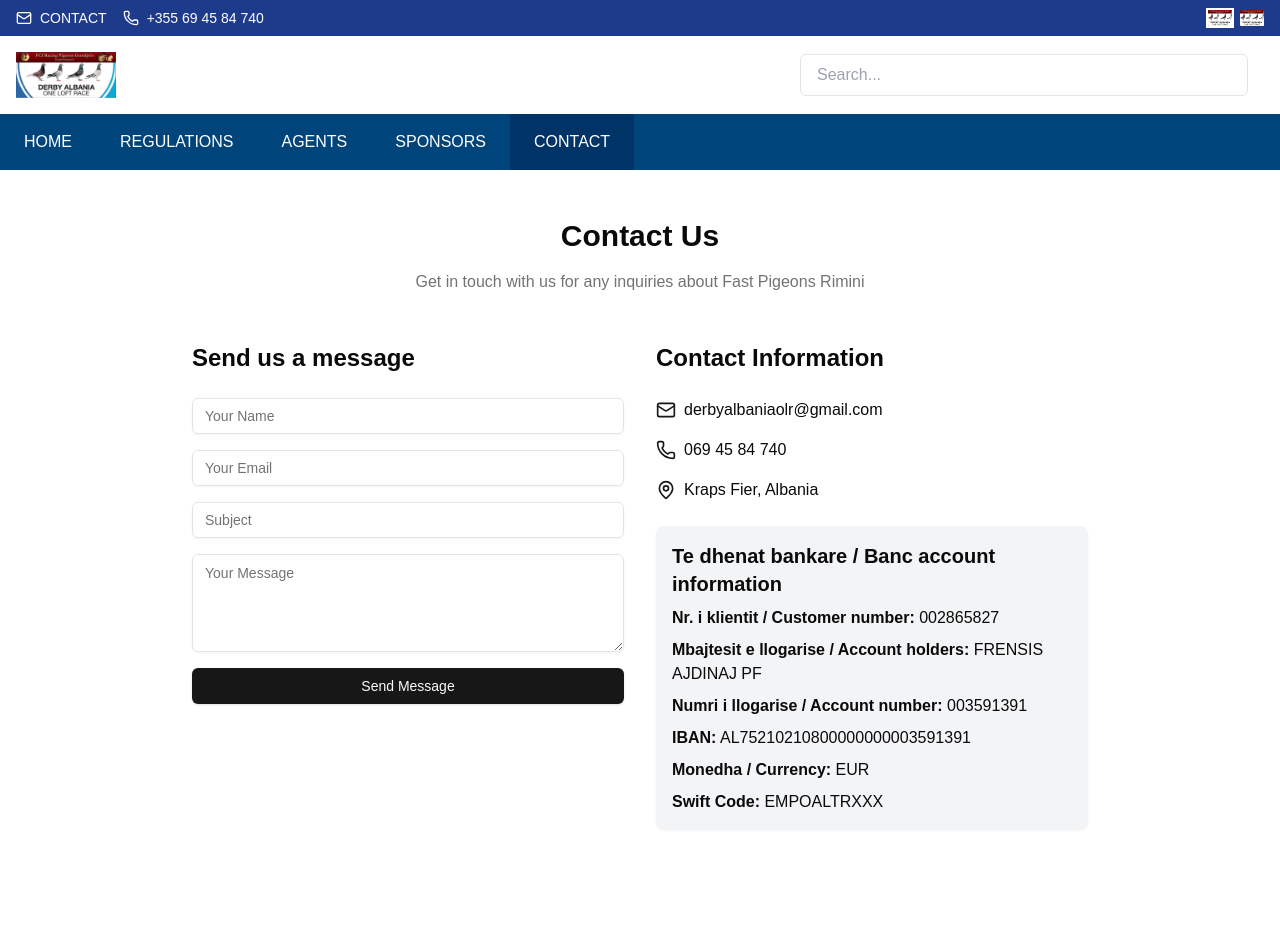
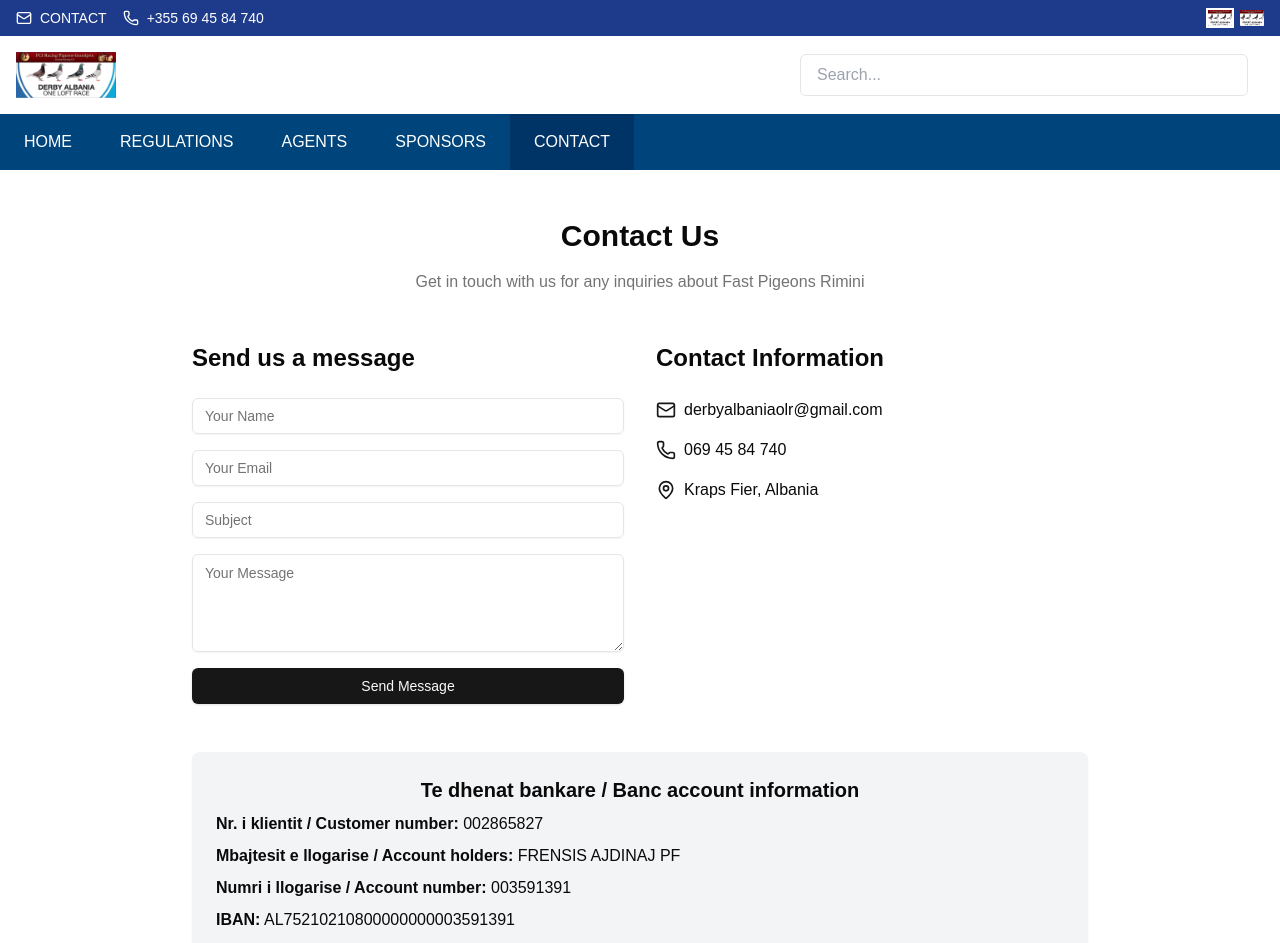
Before and after one commit to Marsela1234/pigeons, a Next.js app: page /contact in a window 1280 px wide. Shown: the top 943 px of the page. Before the commit the page ends 878 px from the top, so only its background shows below. Built offline with nearby package versions, Linux system fonts and the light colour scheme.

Commit message:
Update page.tsx

```diff
--- a/app/contact/page.tsx
+++ b/app/contact/page.tsx
@@ -10,7 +10,7 @@ export default function Contact() {
       <Header />
       <main className="container mx-auto px-4 py-12">
         <div className="max-w-4xl mx-auto space-y-12">
-          {/* Page title and description */}
+          {/* Title */}
           <div className="text-center space-y-4">
             <h1 className="text-3xl font-bold">Contact Us</h1>
             <p className="text-muted-foreground">
@@ -18,9 +18,9 @@ export default function Contact() {
             </p>
           </div>
 
-          {/* Contact Form and Info Grid */}
+          {/* 2-column layout: Form + Contact Info */}
           <div className="grid gap-8 md:grid-cols-2">
-            {/* Contact Form */}
+            {/* Form */}
             <div className="space-y-6">
               <h2 className="text-2xl font-semibold">Send us a message</h2>
               <form className="space-y-4">
@@ -34,7 +34,7 @@ export default function Contact() {
               </form>
             </div>
 
-            {/* Contact Info & Bank Data */}
+            {/* Contact Info */}
             <div className="space-y-6">
               <h2 className="text-2xl font-semibold">Contact Information</h2>
               <div className="space-y-4">
@@ -51,22 +51,23 @@ export default function Contact() {
                   <span>Kraps Fier, Albania</span>
                 </div>
               </div>
+            </div>
+          </div>
 
-              {/* Bank Account Info */}
-              <div className="mt-8 space-y-2 bg-gray-100 p-4 rounded-lg shadow-sm">
-                <h3 className="text-xl font-semibold">
+          {/* Separate Full-Width Row: Bank Info */}
+          <div className="mt-12 space-y-2 bg-gray-100 p-6 rounded-lg shadow-sm">
+            <h3 className="text-xl font-semibold text-center">
               Te dhenat bankare / Banc account information
             </h3>
+            <div className="grid gap-2">
               <div>
                 <strong>Nr. i klientit / Customer number:</strong> 002865827
               </div>
               <div>
-                  <strong>Mbajtesit e llogarise / Account holders:</strong>{" "}
-                  FRENSIS AJDINAJ PF
+                <strong>Mbajtesit e llogarise / Account holders:</strong> FRENSIS AJDINAJ PF
               </div>
               <div>
-                  <strong>Numri i llogarise / Account number:</strong>{" "}
-                  003591391
+                <strong>Numri i llogarise / Account number:</strong> 003591391
               </div>
               <div>
                 <strong>IBAN:</strong> AL75210210800000000003591391
@@ -80,7 +81,6 @@ export default function Contact() {
             </div>
           </div>
         </div>
-        </div>
       </main>
     </div>
   );
```
Lines whose indentation alone changed are shown as unchanged.
